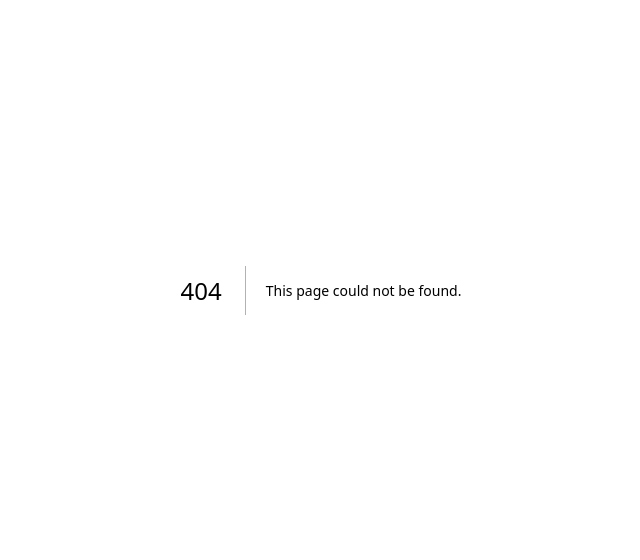
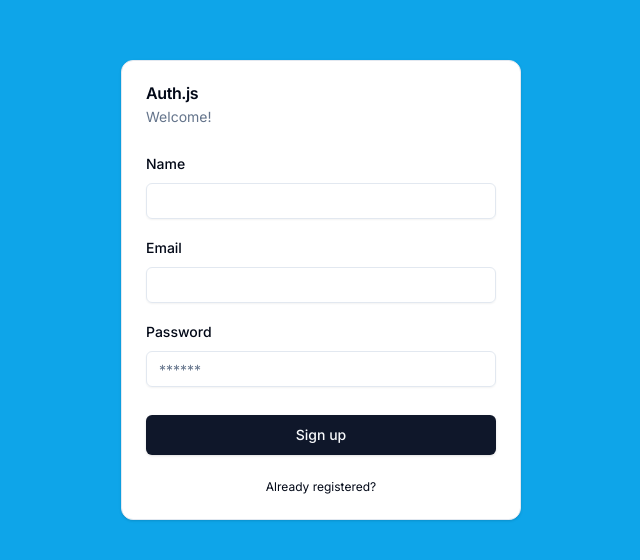
Before and after one commit to Mugisha-isaac/NextjsAuthV5, a Next.js app: page /auth/register in a window 1280 px wide. Before the commit this address had no page. Shown: the part 110-670 px from the top of the page, without its empty margins (319-959 px from the left). Built offline with nearby package versions, Linux system fonts and the light colour scheme.

Commit message:
ft: add register form

```diff
--- a/actions/login.ts
+++ b/actions/login.ts
@@ -1,6 +1,6 @@
  "use server"
 
  export const login = async(values: any) =>{
-   await new Promise((resolve) => setTimeout(resolve, 1000));
+   await new Promise((resolve) => setTimeout(resolve, 3000));
    console.log(values);
  }
--- /dev/null
+++ b/actions/register.ts
@@ -0,0 +1,6 @@
+"use server"
+
+export const register = async(values: any) =>{
+    await new Promise((resolve) => setTimeout(resolve, 3000));
+    console.log(values);
+}
--- /dev/null
+++ b/app/auth/register/page.tsx
@@ -0,0 +1,5 @@
+import { RegisterForm } from "@/components/ui/register-form";
+
+export default function Register(){
+    return <RegisterForm/>
+}
--- /dev/null
+++ b/components/ui/register-form.tsx
@@ -0,0 +1,104 @@
+"use client"
+
+import { useForm } from "react-hook-form";
+import { zodResolver } from "@hookform/resolvers/zod";
+import * as z from 'zod';
+import { RegisterSchema } from "@/schemas";
+import { Form,FormControl,FormDescription,FormField,FormItem,FormLabel,FormMessage } from "./form";
+import { Button } from "./button";
+import { Input } from "./input";
+import { Card,CardContent,CardDescription,CardFooter,CardHeader,CardTitle } from "./card";
+import Link from "next/link";
+import { register } from "@/actions/register";
+import { useTransition } from "react";
+
+
+export const RegisterForm = () =>{
+    const form = useForm<z.infer<typeof RegisterSchema>>({
+        resolver: zodResolver(RegisterSchema),
+        defaultValues:{
+            name: '',
+            password: '',
+            email: ''
+        }
+    });
+
+    const [isPending, startTransition] = useTransition();
+
+    const onSubmit = (values: z.infer<typeof RegisterSchema>) =>{
+        startTransition(()=>{
+            register(values);
+        })
+    }
+
+    return(
+        <Card className="w-[400px]">
+        <CardHeader>
+          <CardTitle>Auth.js</CardTitle>
+          <CardDescription>Welcome!</CardDescription>
+        </CardHeader>
+
+        <CardContent>
+          <Form {...form}>
+            <form onSubmit={form.handleSubmit(onSubmit)} className="space-y-7">
+              <div className="space-y-4">
+
+
+              <FormField
+                  control={form.control}
+                  name="name"
+                  render={({ field }) => (
+                    <FormItem>
+                      <FormLabel>Name</FormLabel>
+                      <FormControl>
+                        <Input {...field} />
+                      </FormControl>
+                      <FormMessage />
+                    </FormItem>
+                  )}
+                />
+
+                <FormField
+                  control={form.control}
+                  name="email"
+                  render={({ field }) => (
+                    <FormItem>
+                      <FormLabel>Email</FormLabel>
+                      <FormControl>
+                        <Input {...field} />
+                      </FormControl>
+                      <FormMessage />
+                    </FormItem>
+                  )}
+                />
+
+                <FormField
+                  control={form.control}
+                  name="password"
+                  render={({ field }) => (
+                    <FormItem>
+                      <FormLabel>Password</FormLabel>
+                      <FormControl>
+                        <Input {...field} type="password" placeholder="******" />
+                      </FormControl>
+                      <FormMessage />
+                    </FormItem>
+                  )}
+                />
+              </div>
+
+              <Button type="submit" size="lg" className="w-full" disabled={isPending}>
+              Sign up
+              </Button>
+            </form>
+          </Form>
+        </CardContent>
+
+        <CardFooter className="flex justify-between flex-col">
+          <Link className="text-xs " href="/auth/register">
+          Already registered?
+          </Link>
+        </CardFooter>
+      </Card>
+    )
+}
--- a/schemas/index.ts
+++ b/schemas/index.ts
@@ -4,3 +4,9 @@ export const LoginSchema = z.object({
     email: z.string().email(),
     password: z.string().min(1,{message: 'Password is required'})
 })
+
+export const RegisterSchema = z.object({
+    name: z.string().min(3,{message: 'Name is required'}),
+    email: z.string().email(),
+    password: z.string().min(1,{message: 'Password is required'})
+})
```
